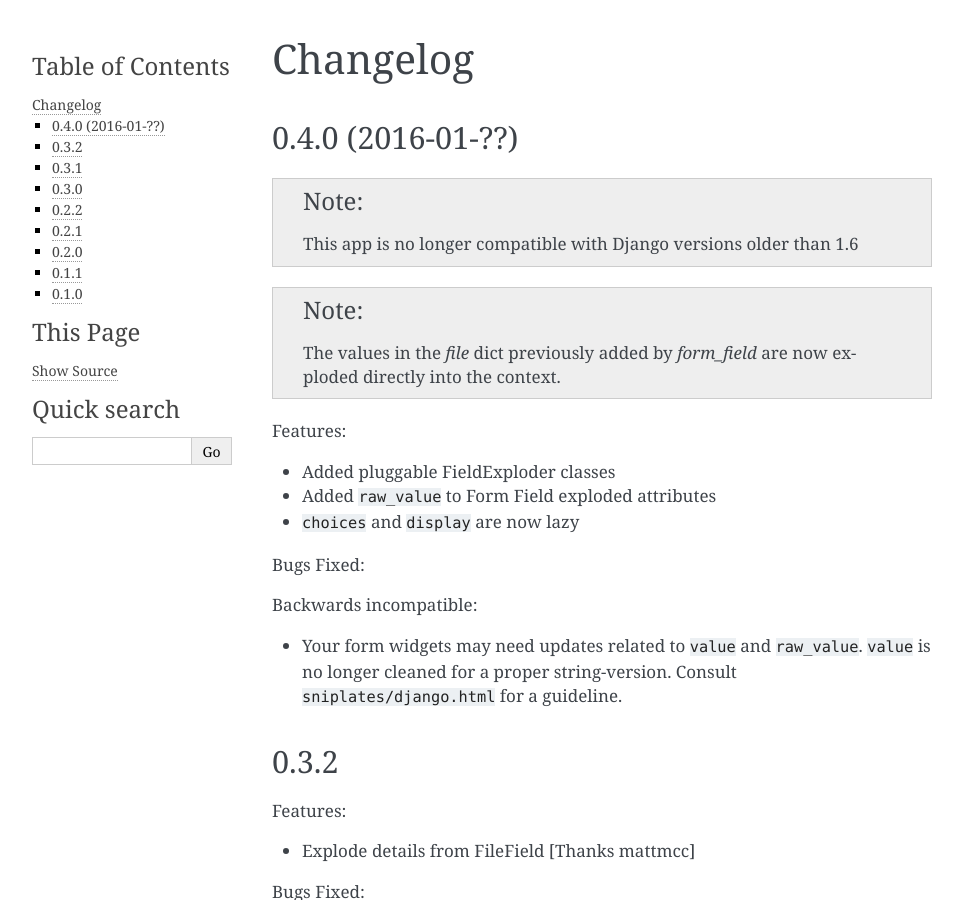
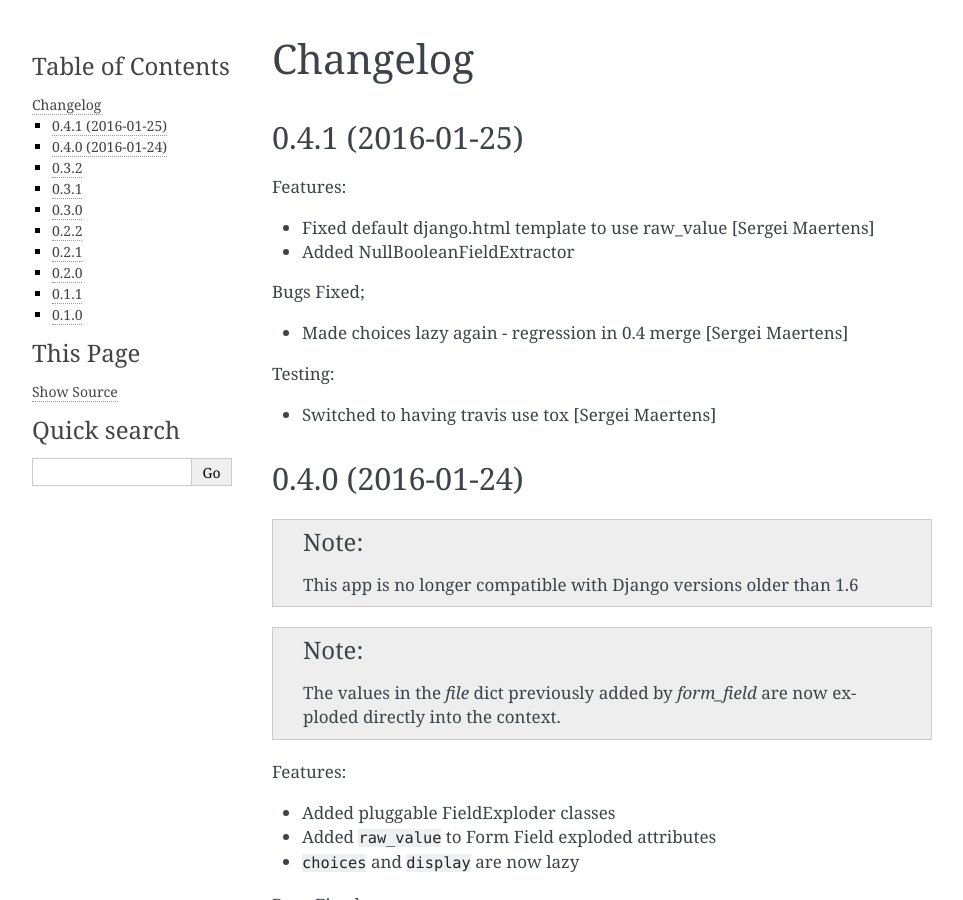
Before and after one commit to funkybob/django-sniplates, a Sphinx documentation site: the page built from docs/changelog.rst, in a window 1280 px wide and 900 px high. Shown: the whole window, without its empty margins (148-1111 px from the left). Built offline with Sphinx 7.4.7, drawn with Linux system fonts in a browser that asks for light colours.

Commit message:
Updated changelog

```diff
--- a/docs/changelog.rst
+++ b/docs/changelog.rst
@@ -2,7 +2,23 @@
 Changelog
 =========
 
-0.4.0 (2016-01-??)
+0.4.1 (2016-01-25)
+------------------
+
+Features:
+
+- Fixed default django.html template to use raw_value [Sergei Maertens]
+- Added NullBooleanFieldExtractor
+
+Bugs Fixed;
+
+- Made choices lazy again - regression in 0.4 merge [Sergei Maertens]
+
+Testing:
+
+- Switched to having travis use tox [Sergei Maertens]
+
+0.4.0 (2016-01-24)
 ------------------
 
 .. note:: This app is no longer compatible with Django versions older than 1.6
```
